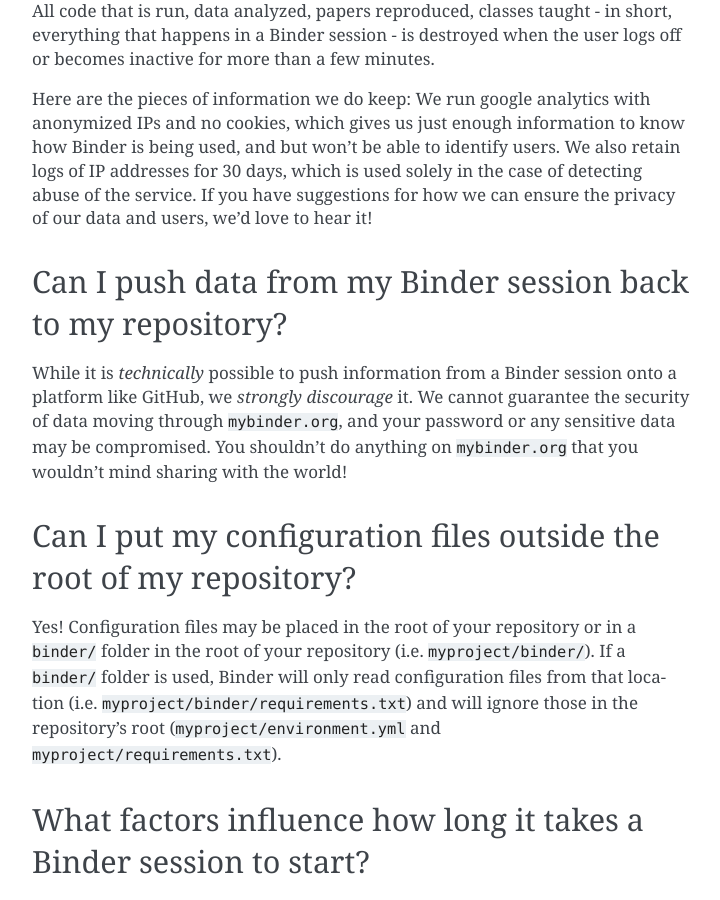
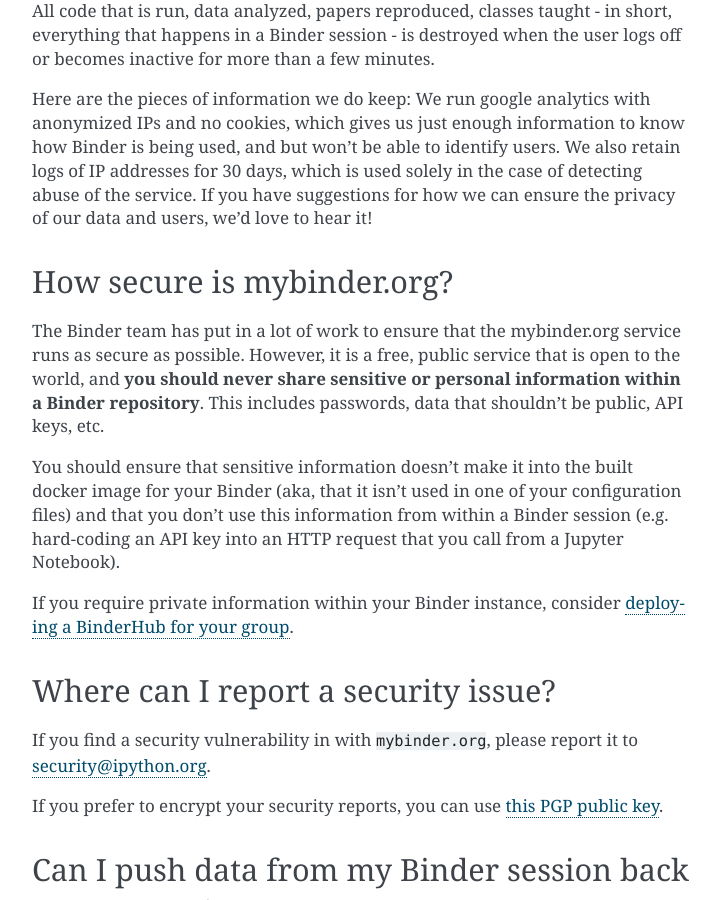
Before and after one commit to jupyterhub/mybinder.org-user-guide, a Sphinx documentation site: the page built from doc/faq.rst, in a window 1280 px wide and 900 px high, scrolled down 2098 px. Shown: the whole window, without its empty margins (388-1108 px from the left). Built offline with Sphinx 7.4.7, drawn with Linux system fonts in a browser that asks for light colours; some of the changed text lies outside the part shown.

Commit message:
security notices

```diff
--- a/doc/faq.rst
+++ b/doc/faq.rst
@@ -101,6 +101,33 @@
 the case of detecting abuse of the service. If you have suggestions for
 how we can ensure the privacy of our data and users, we'd love to hear it!
 
+How secure is mybinder.org?
+---------------------------
+
+The Binder team has put in a lot of work to ensure that the mybinder.org
+service runs as secure as possible. However, it is a free, public service
+that is open to the world, and **you should never share sensitive or personal
+information within a Binder repository**. This includes passwords, data that
+shouldn't be public, API keys, etc.
+
+You should ensure that sensitive information doesn't make it into the built
+docker image for your Binder (aka, that it isn't used in one of your
+configuration files) and that you don't use this information from within
+a Binder session (e.g. hard-coding an API key into an HTTP request that you
+call from a Jupyter Notebook).
+
+If you require private information within your
+Binder instance, consider `deploying a BinderHub for your group <https://binderhub.readthedocs.io/en/latest/>`_.
+
+Where can I report a security issue?
+------------------------------------
+
+If you find a security vulnerability in with ``mybinder.org``, please report
+it to `security@ipython.org <security@ipython.org>`_.
+
+If you prefer to encrypt your security reports, you can use `this PGP public key
+<https://jupyter-notebook.readthedocs.io/en/stable/_downloads/ipython_security.asc>`_.
+
 Can I push data from my Binder session back to my repository?
 -------------------------------------------------------------
 
```
